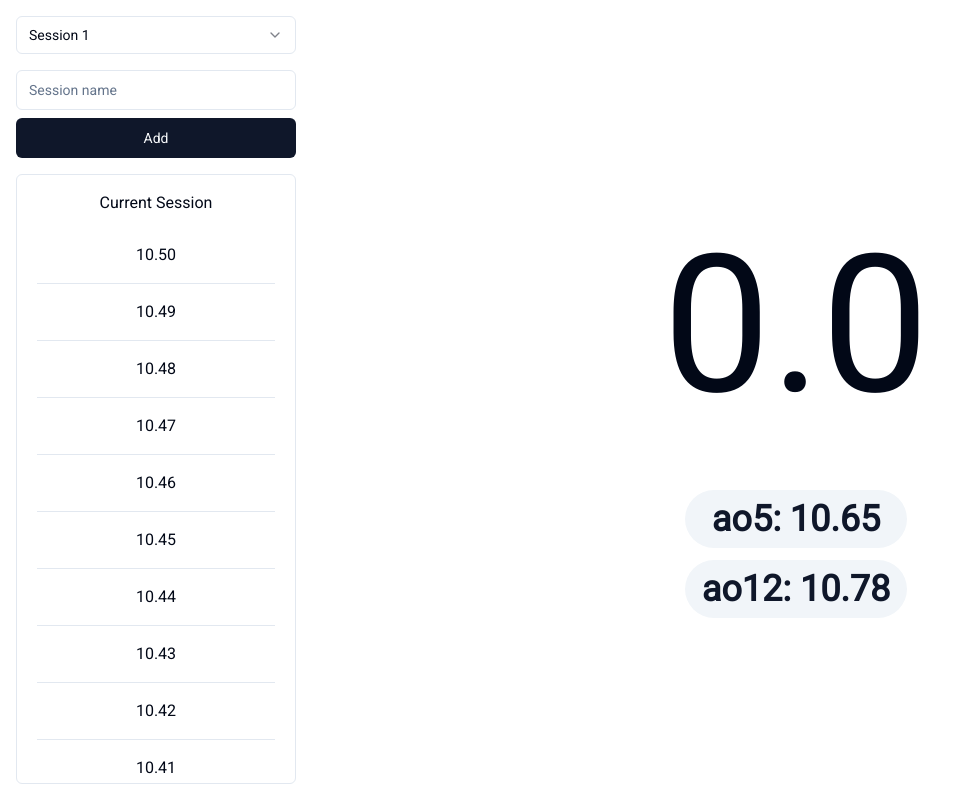
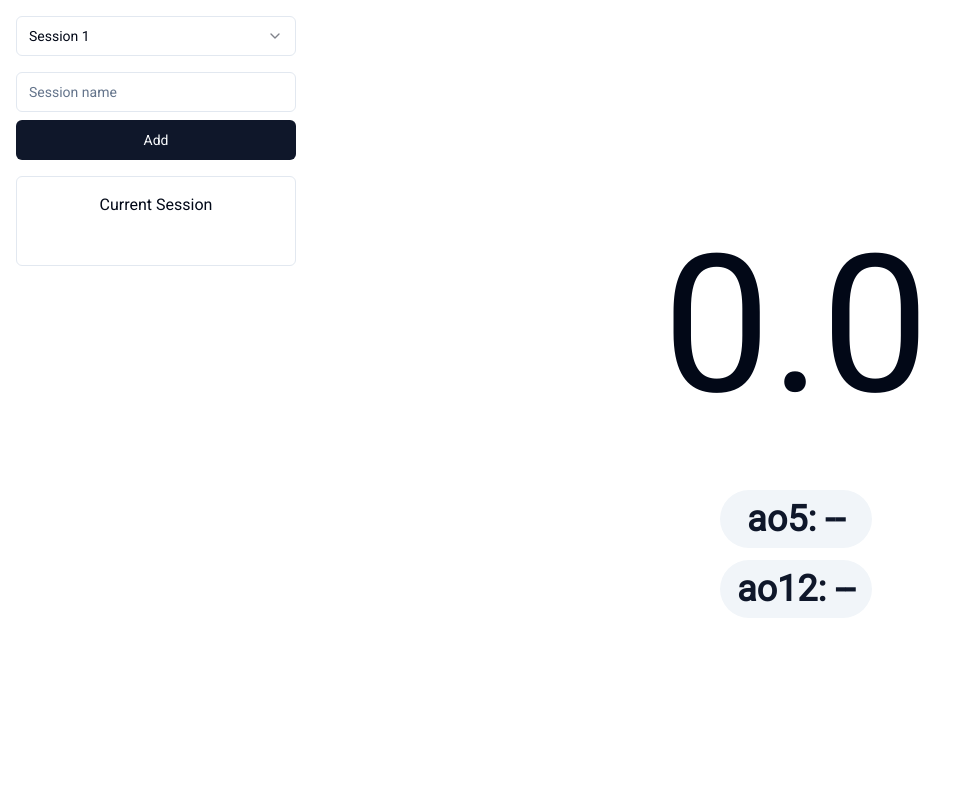
Before and after one commit to debanjan-2002/cube-pulse, a Next.js app: page / in a window 1280 px wide. Shown: the whole page, without its empty margins (0-966 px from the left). Built offline with nearby package versions, Linux system fonts and the light colour scheme.

Commit message:
Implemented Timer functionality

```diff
--- a/app/components/CurrentTimes.tsx
+++ b/app/components/CurrentTimes.tsx
@@ -1,20 +1,27 @@
 import { ScrollArea } from "@/components/ui/scroll-area";
 import { Separator } from "@/components/ui/separator";
-import React from "react";
+import React, { useState } from "react";
 
-const tags = Array.from({ length: 50 }).map((_, i, a) => `10.${a.length - i}`);
+// const tags = ;
 
-const CurrentTimes = () => {
+interface CurrentTimeProps {
+    times: string[];
+}
+
+const CurrentTimes = ({ times }: CurrentTimeProps) => {
+    // console.log(times);
+
+    // console.log("Hello");
     return (
         <ScrollArea className="w-full rounded-md border">
             <div className="p-5">
                 <h4 className="mb-8 font-medium leading-none text-center">
                     Current Session
                 </h4>
-                {tags.map(tag => (
+                {times.map((time, i) => (
                     <>
-                        <div key={tag} className="text-center">
-                            {tag}
+                        <div key={i} className="text-center">
+                            {time}
                         </div>
                         <Separator className="my-4" />
                     </>
--- a/app/components/SideBar.tsx
+++ b/app/components/SideBar.tsx
@@ -1,11 +1,15 @@
 import CurrentTimes from "./CurrentTimes";
 import Session from "./Session";
 
-const SideBar = () => {
+interface SideBarProps {
+    time: string[];
+}
+
+const SideBar = ({ time }: SideBarProps) => {
     return (
         <div className="p-4 space-y-4 w-fit h-full flex flex-col">
             <Session />
-            <CurrentTimes />
+            <CurrentTimes times={time} />
         </div>
     );
 };
--- a/app/components/Timer.tsx
+++ b/app/components/Timer.tsx
@@ -3,13 +3,18 @@
 import React, { useEffect, useRef, useState } from "react";
 import { Badge } from "@/components/ui/badge";
 
-const Timer = () => {
+interface TimerProps {
+    onTimerStop: (time: string) => void;
+    sessionTimes: string[];
+}
+
+const Timer = ({ onTimerStop, sessionTimes }: TimerProps) => {
     const [isTimerRunning, setIsTimerRunning] = useState(false);
     const [seconds, setSeconds] = useState(0);
     const [miliseconds, setMiliseconds] = useState(0);
     // TODO: Have to figure out the type
-    // const secondsRef = useRef<any>(null);
     const milisecondsRef = useRef<any>(null);
+    console.log(sessionTimes);
 
     if (miliseconds === 1000) {
         setMiliseconds(0);
@@ -17,30 +22,22 @@ const Timer = () => {
     }
 
     const keyDownHandler = (e: KeyboardEvent) => {
+        if (e.repeat) return;
         if (e.code !== "Space") return;
         if (isTimerRunning) {
             clearInterval(milisecondsRef.current);
-            // clearInterval(secondsRef.current);
             setIsTimerRunning(false);
-            console.log(seconds);
-            console.log(miliseconds);
+            const time = `${seconds}.${miliseconds.toString().slice(0, 2)}`;
+            onTimerStop(time);
             setMiliseconds(0);
             setSeconds(0);
-            console.log("Timer Stop!");
         } else {
             setIsTimerRunning(true);
             milisecondsRef.current = setInterval(() => {
                 setMiliseconds(prev => prev + 10);
             }, 10);
-            // secondsRef.current = setInterval(() => {
-            //     setSeconds(prev => prev + 1);
-            //     console.log("Starting!!");
-            // }, 1000);
-            console.log("Timer Start!");
         }
     };
-    console.log(isTimerRunning);
-    // console.log(timer);
     useEffect(() => {
         window.addEventListener("keydown", keyDownHandler);
 
@@ -48,7 +45,21 @@ const Timer = () => {
             window.removeEventListener("keydown", keyDownHandler);
         };
     });
-    console.log(miliseconds.toString());
+
+    const getAvgOfFive = () => {
+        if (sessionTimes.length < 5) return "--";
+        const lastFiveTimes = [];
+        for (let i = 0; i < 5; i++) {
+            lastFiveTimes.push(sessionTimes[i]);
+        }
+        lastFiveTimes.sort();
+        let sum = 0;
+        for (let i = 1; i < 4; i++) {
+            sum += parseFloat(lastFiveTimes[i]);
+        }
+        const avg = sum / 3;
+        return avg.toFixed(2).toString();
+    };
     return (
         <div className="p-4 flex-1 flex justify-center items-center bg-late-100 flex-col gap-5">
             <div className="text-[12rem]">
@@ -59,13 +70,13 @@ const Timer = () => {
                     className="text-4xl min-w-28 flex justify-center p-2 px-4"
                     variant={"secondary"}
                 >
-                    ao5: 10.65
+                    ao5: {getAvgOfFive()}
                 </Badge>
                 <Badge
                     className="text-4xl min-w-28 flex justify-center p-2 px-4"
                     variant={"secondary"}
                 >
-                    ao12: 10.78
+                    ao12: --
                 </Badge>
             </div>
         </div>
--- a/app/page.tsx
+++ b/app/page.tsx
@@ -1,11 +1,22 @@
+"use client";
+
+import { useState } from "react";
 import SideBar from "./components/SideBar";
 import Timer from "./components/Timer";
 
 export default function Home() {
+    // Array.from({ length: 5 }).map((_, i, a) => `10.${a.length - i}`)
+    const [sessionTimes, setSessionTimes] = useState<string[]>([]);
+
+    const onTimerStop = (time: string) => {
+        setSessionTimes(prevTimes => {
+            return [time, ...prevTimes];
+        });
+    };
     return (
         <>
-            <SideBar />
-            <Timer />
+            <SideBar time={sessionTimes} />
+            <Timer onTimerStop={onTimerStop} sessionTimes={sessionTimes} />
         </>
     );
 }
```
